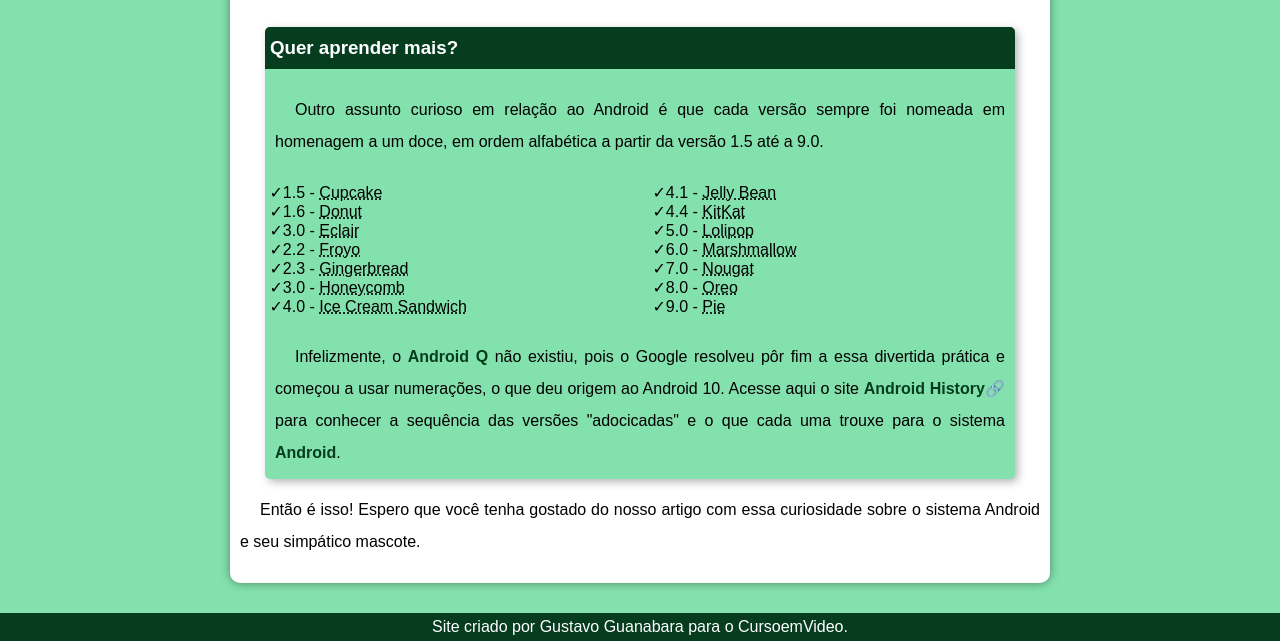
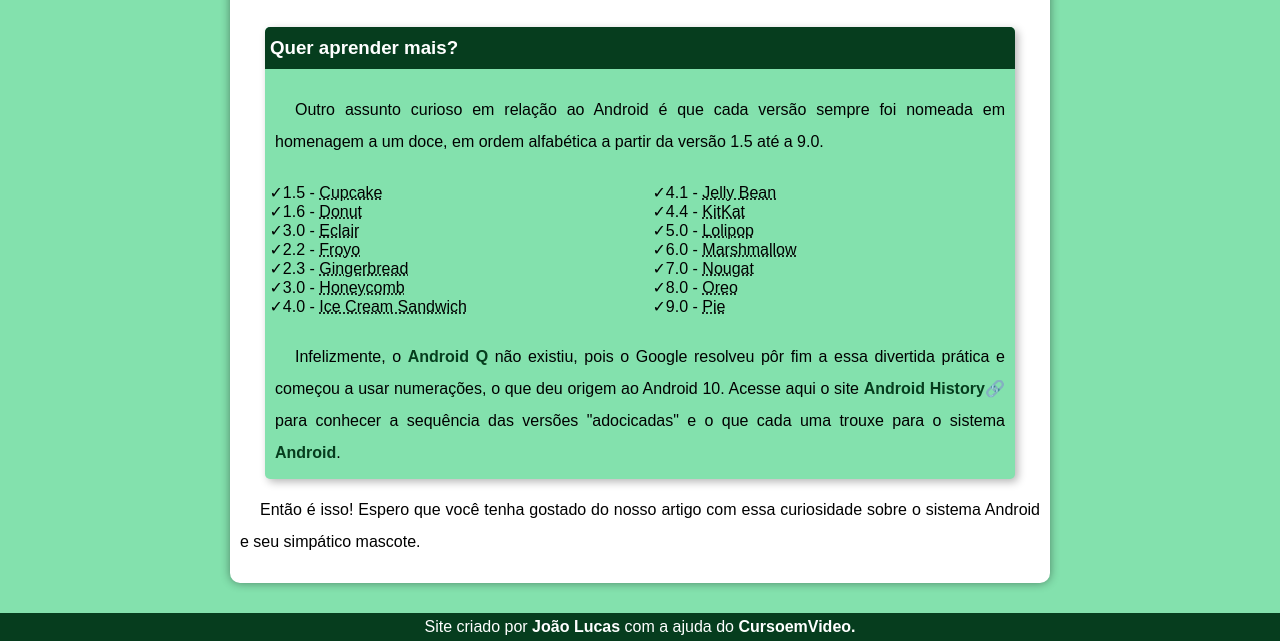
Before and after one commit to joaolucas14/Projeto-android, a plain HTML site: page index.html in a window 1280 px wide. Shown: the part 2359-3000 px from the top of the page. Drawn offline with Linux system fonts and the light colour scheme.

Commit message:
att projeto android

```diff
--- a/index.html
+++ b/index.html
@@ -81,7 +81,7 @@
         <p>Então é isso! Espero que você tenha gostado do nosso artigo com essa curiosidade sobre o sistema Android e seu simpático mascote.</p>
     </main>
     <footer>
-        Site criado por Gustavo Guanabara para o CursoemVideo.
+        Site criado por <a href="https://github.com/joaolucas14" target="_blank">João Lucas</a> com a ajuda do <a href="https://www.cursoemvideo.com/cursos/#google_vignette" target="_blank">CursoemVideo.</a>
     </footer>
 </body>
 </html>
--- a/style.css
+++ b/style.css
@@ -170,3 +170,11 @@
     text-align: center;
     padding: 5px;
 }
+footer > a {
+    color: white;
+    text-decoration:none ;
+    font-weight: bold;
+}
+footer > a:hover{
+    text-decoration: underline;
+}
```
